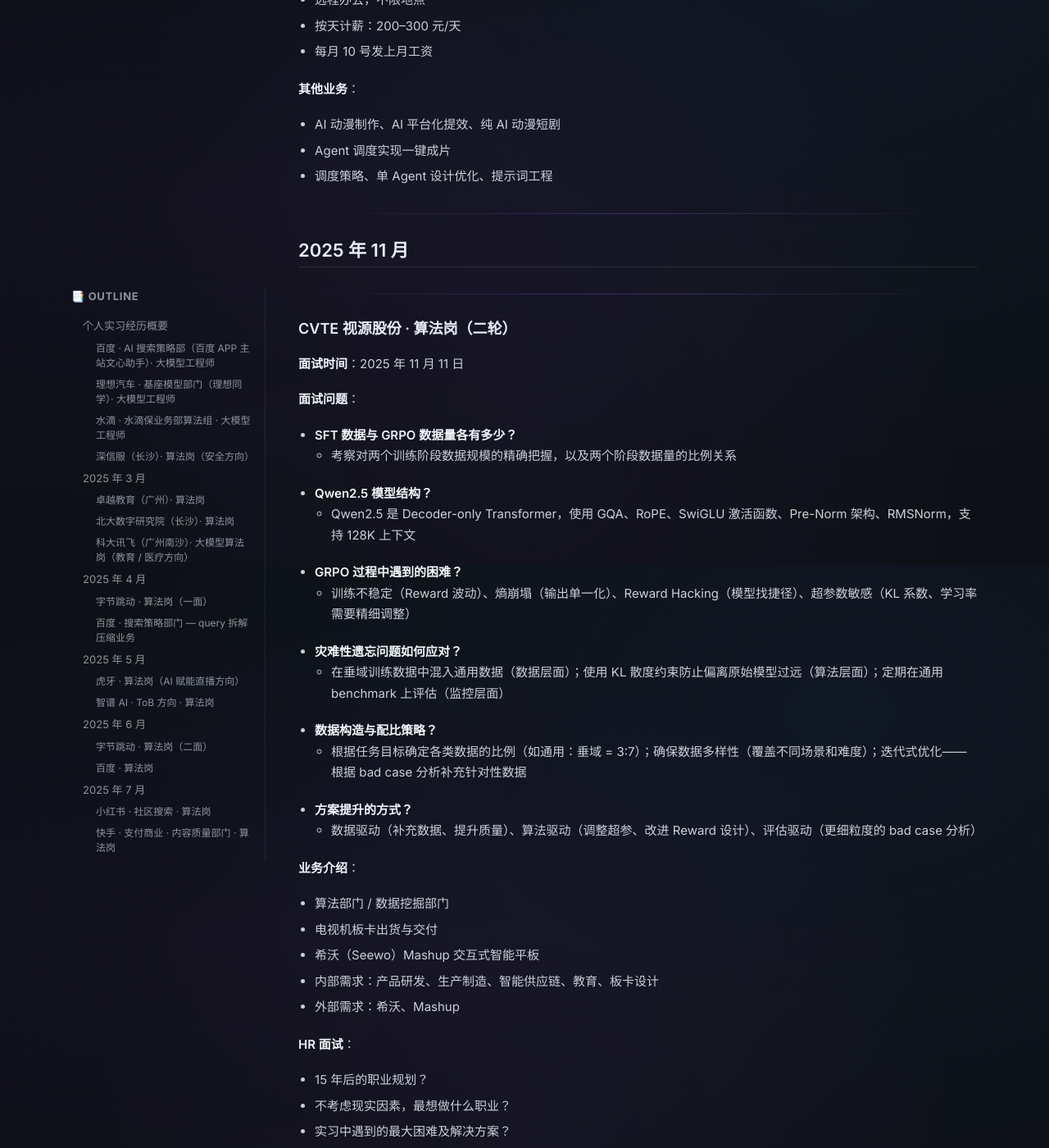
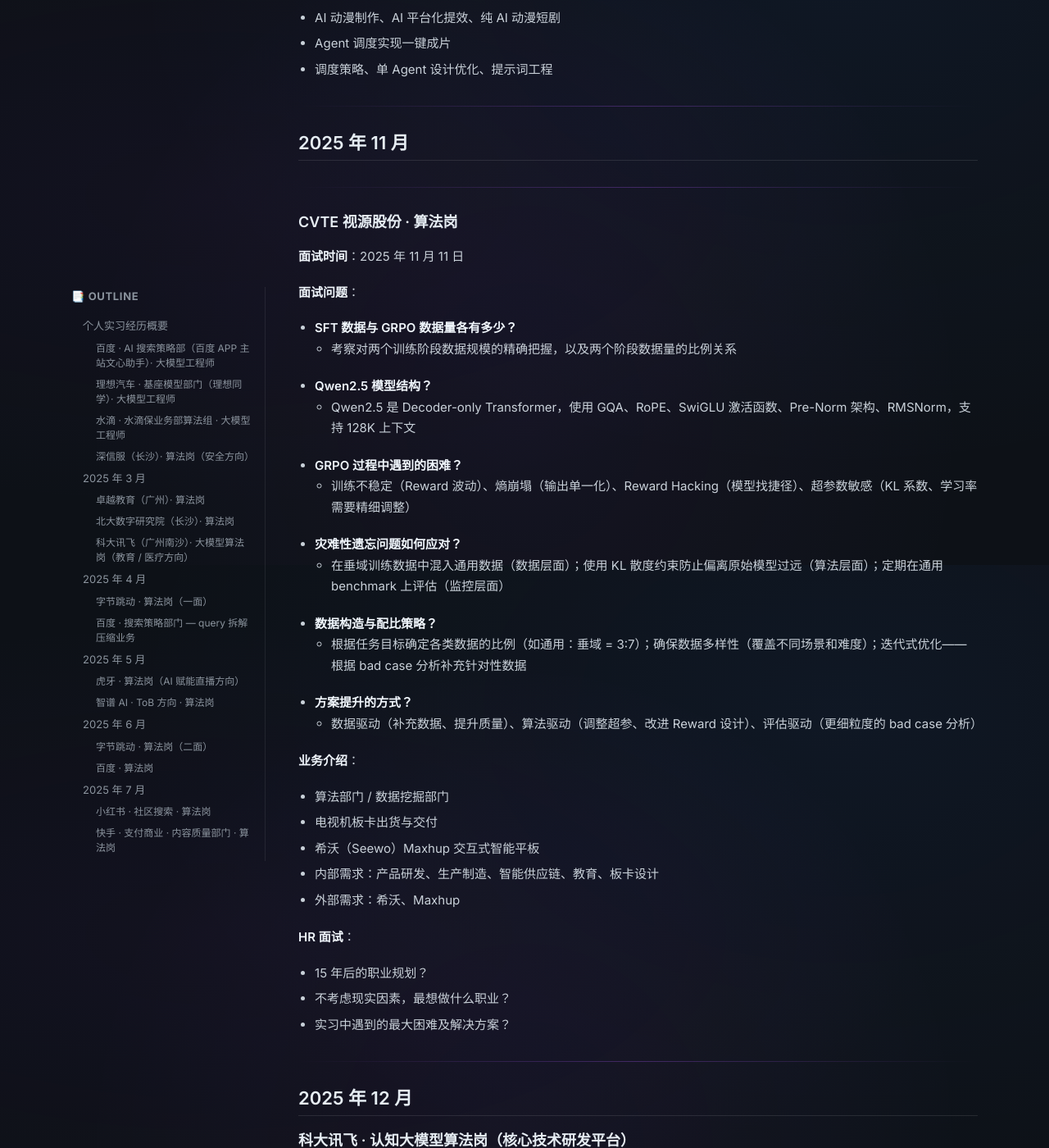
Before and after one commit to lhyscau/lhyscau.github.io, a Jekyll site: the page built from notes/interview-experience.md, in a window 1280 px wide and 1400 px high, scrolled down 33511 px. Shown: the whole window at 82% size. Built offline with Jekyll 4.4.1, drawn with Linux system fonts in a browser that asks for light colours; some of the changed text lies outside the part shown.

Commit message:
更新面经

```diff
--- a/notes/interview-experience.md
+++ b/notes/interview-experience.md
@@ -906,7 +903,7 @@
 
 ---
 
-### 虎牙 · 算法岗（AI 赋能游戏直播方向，二轮）
+### 虎牙 · 算法岗（AI 赋能游戏直播方向）
 **面试时间**：2025 年 10 月 30 日
 
 **一面问题**：
@@ -990,7 +987,7 @@
 
 ---
 
-### CVTE 视源股份 · 算法岗（二轮）
+### CVTE 视源股份 · 算法岗
 **面试时间**：2025 年 11 月 11 日
 
 **面试问题**：
@@ -1010,9 +1007,9 @@
 **业务介绍**：
 - 算法部门 / 数据挖掘部门
 - 电视机板卡出货与交付
-- 希沃（Seewo）Mashup 交互式智能平板
+- 希沃（Seewo）Maxhup 交互式智能平板
 - 内部需求：产品研发、生产制造、智能供应链、教育、板卡设计
-- 外部需求：希沃、Mashup
+- 外部需求：希沃、Maxhup
 
 **HR 面试**：
 - 15 年后的职业规划？
```
Also changed, not shown: other parts of notes/interview-experience.md (+0 -3 lines).
